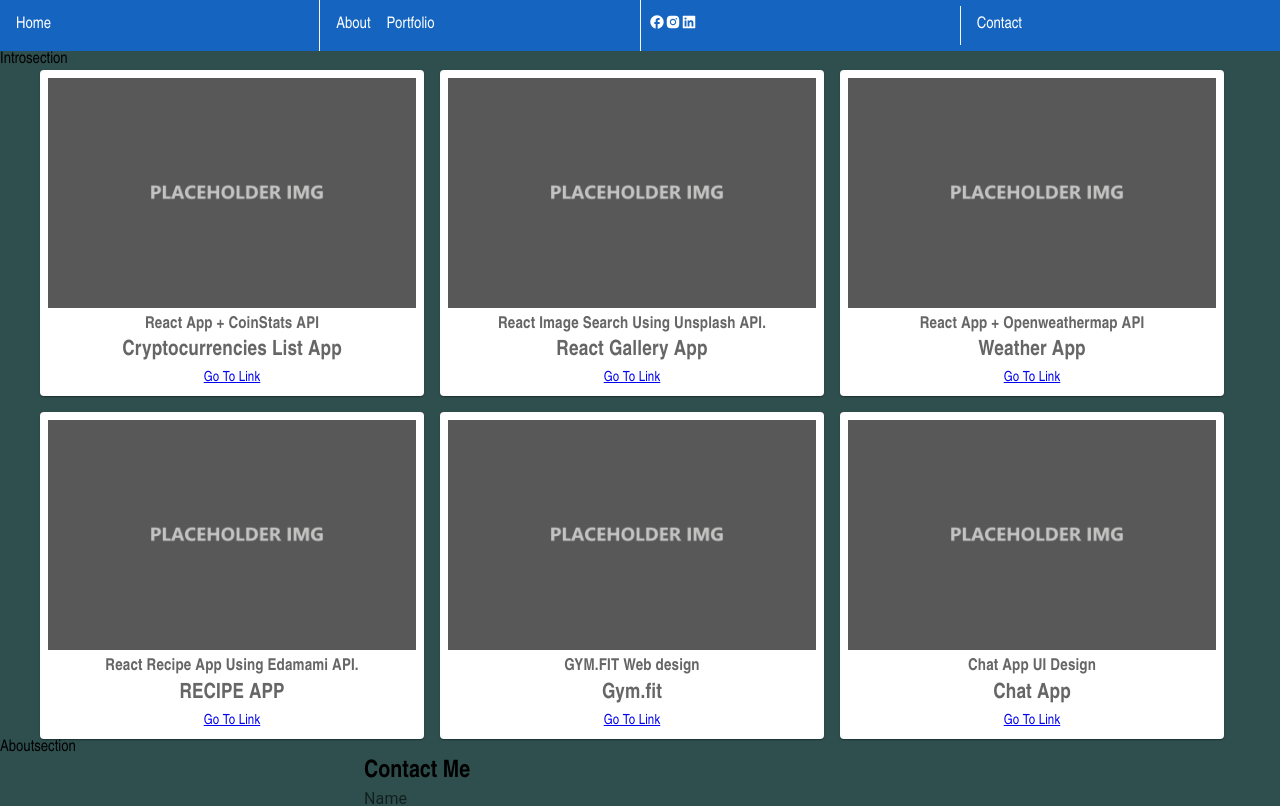
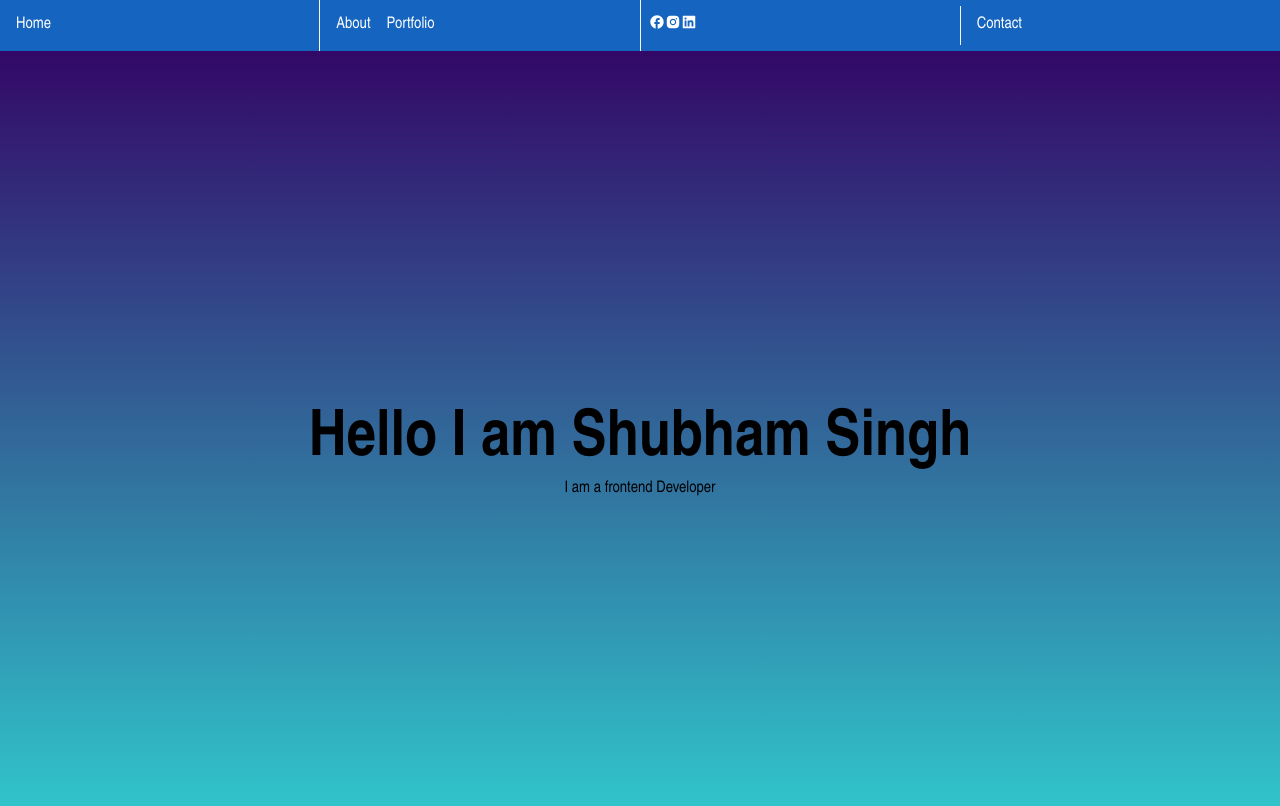
Before and after one commit to ShubhamSingh1112/portfolio, a React (Vite) app: page / in a window 1280 px wide. Shown: the top 806 px of the page. Built offline with nearby package versions, Linux system fonts and the light colour scheme.

Commit message:
Banner Addition

```diff
--- a/src/components/Introsection.jsx
+++ b/src/components/Introsection.jsx
@@ -3,7 +3,14 @@ import React, { Component } from 'react'
 export default class Introsection extends Component {
   render() {
     return (
-      <div>Introsection</div>
+      <>
+        <div className='banner'>
+          <div className='intro-content'>
+            <h1>Hello I am Shubham Singh</h1>
+            <p>I am a frontend Developer</p>
+          </div>
+        </div>
+      </>
     )
   }
 }
--- a/src/index.css
+++ b/src/index.css
@@ -13,6 +13,7 @@ html {
 body {
     background-color: darkslategray;
     min-height: 100vh;
+    overflow-y: overlay;
 }
 
 body::-webkit-scrollbar {
@@ -69,3 +70,22 @@ body::-webkit-scrollbar-button {
 .social-icons svg {
     color: #fff;
 }
+
+.banner {
+    min-height: 100vh;
+    display: grid;
+    place-items: center;
+    background-image: linear-gradient(to top, #30cfd0 0%, #330867 100%);
+}
+
+.intro-content {
+    text-align: center;
+    display: flex;
+    align-items: center;
+    justify-content: center;
+    flex-direction: column;
+}
+
+.intro-content h1 {
+    font-size: 4rem;
+}
```
